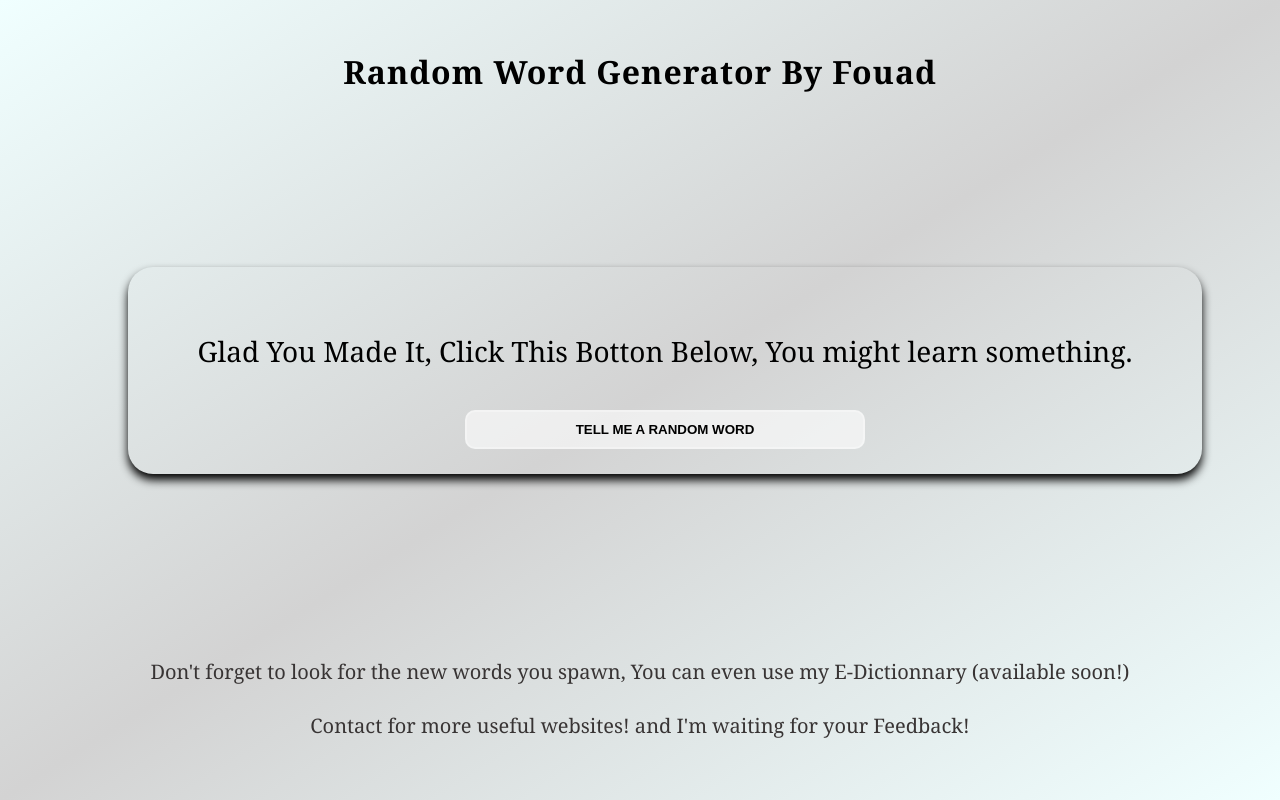
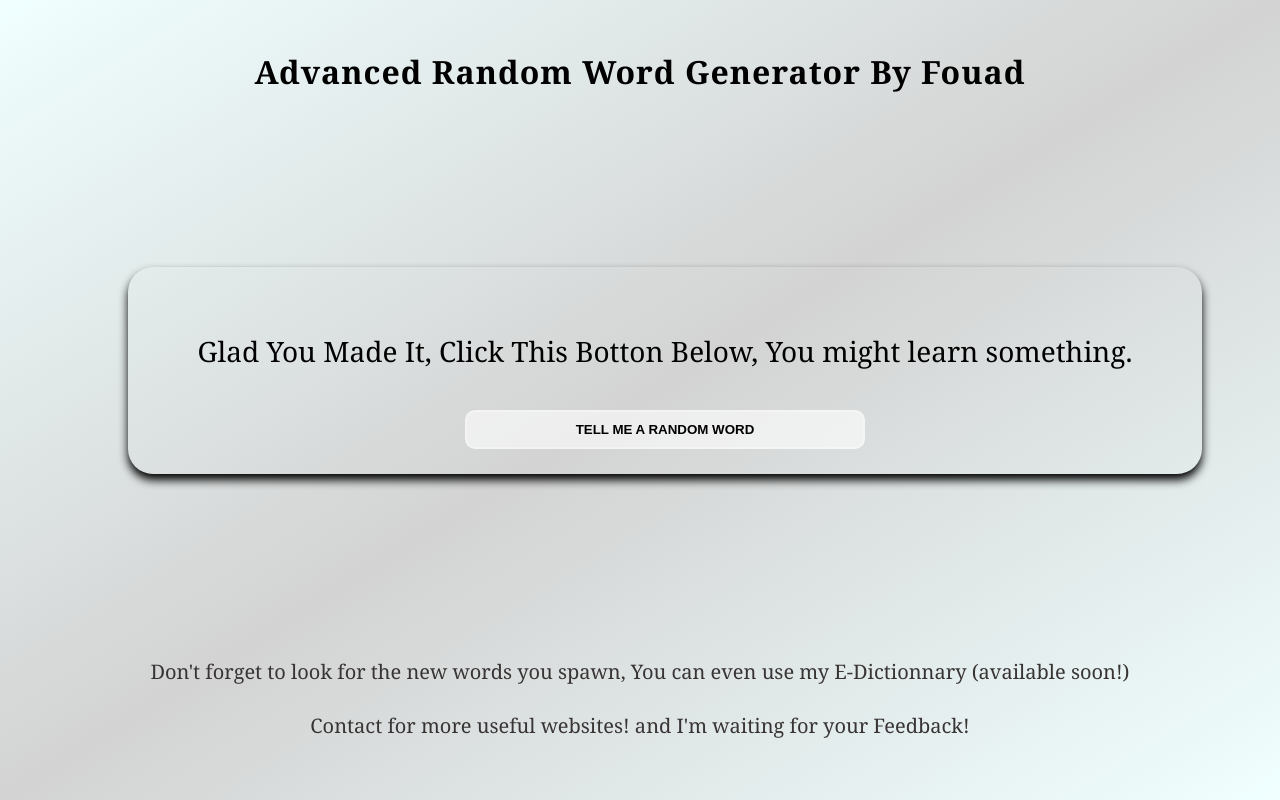
Before and after one commit to Nube-Negra-Di-Guerra/Random-Word-Generator, a plain HTML site: page index.html in a window 1280 px wide. Drawn offline with Linux system fonts and the light colour scheme.

Commit message:
Update index.html

```diff
--- a/index.html
+++ b/index.html
@@ -6,10 +6,12 @@
     <meta name="viewport" content="width=device-width, initial-scale=1.0">
     <title>Words - Fouad Ouyougoute</title>
     <link rel="stylesheet" href="styles.css">
+    <link rel="icon" href="logori.jpg" type="image/x-icon" style="border-radius: 50%;">
+
 </head>
 <body>
 
-    <h1 class="header"> Random Word Generator By Fouad </h1>
+    <h1 class="header"> Advanced Random Word Generator By Fouad </h1>
 
     <div class="container">
         <h2 class="header2" id="joke">Glad You Made It, Click This Botton Below, You might learn something.</h2>
```
